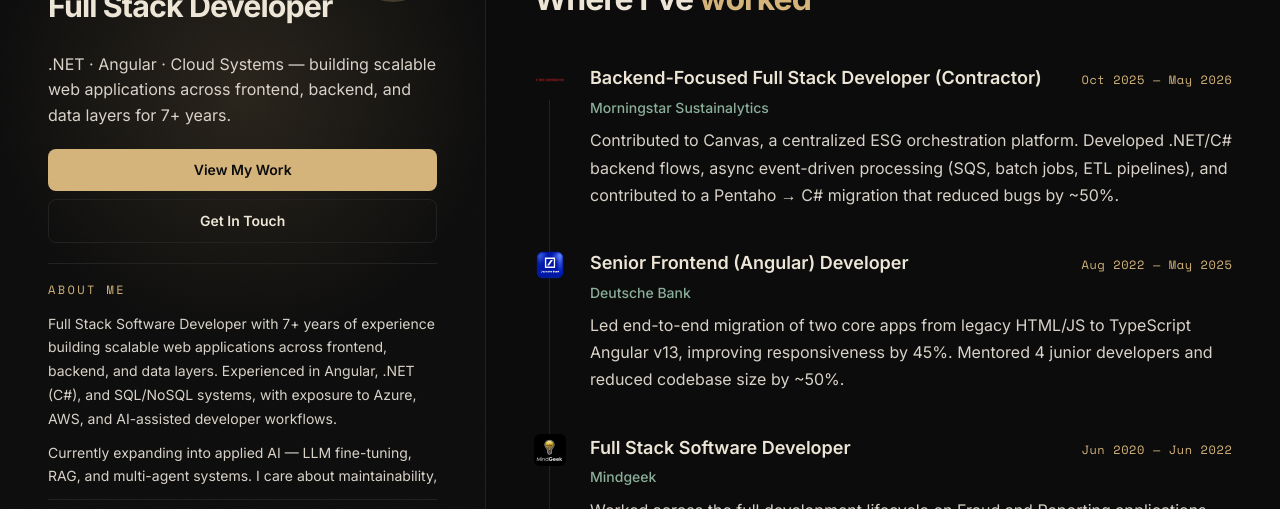
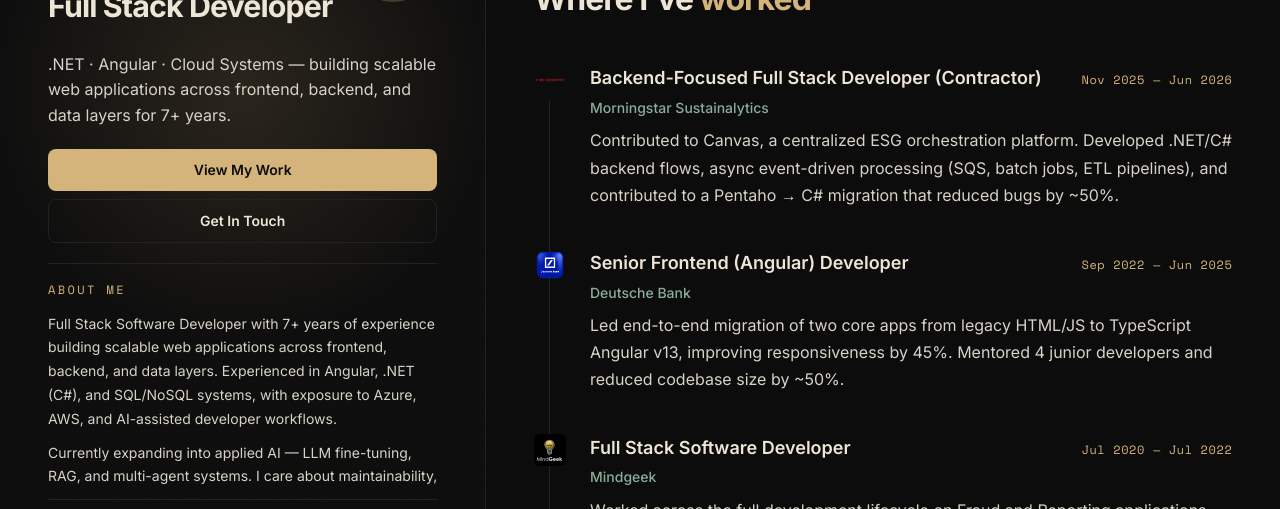
Before and after one commit to ZakariaF1/cv-website, a React (Vite) app: page / in a window 1280 px wide. Shown: the part 196-705 px from the top of the page. Built offline with nearby package versions, Linux system fonts and the light colour scheme.

Commit message:
solved experience dates

```diff
--- a/src/components/About.jsx
+++ b/src/components/About.jsx
@@ -4,28 +4,28 @@
   {
     role: 'Backend-Focused Full Stack Developer (Contractor)',
     company: 'Morningstar Sustainalytics',
-    period: 'Oct 2025 — May 2026',
+    period: 'Nov 2025 — Jun 2026',
     logo: '/morningstar_logo.avif',
     desc: 'Contributed to Canvas, a centralized ESG orchestration platform. Developed .NET/C# backend flows, async event-driven processing (SQS, batch jobs, ETL pipelines), and contributed to a Pentaho → C# migration that reduced bugs by ~50%.',
   },
   {
     role: 'Senior Frontend (Angular) Developer',
     company: 'Deutsche Bank',
-    period: 'Aug 2022 — May 2025',
+    period: 'Sep 2022 — Jun 2025',
     logo: '/deutshche-bank-logo.avif',
     desc: 'Led end-to-end migration of two core apps from legacy HTML/JS to TypeScript Angular v13, improving responsiveness by 45%. Mentored 4 junior developers and reduced codebase size by ~50%.',
   },
   {
     role: 'Full Stack Software Developer',
     company: 'Mindgeek',
-    period: 'Jun 2020 — Jun 2022',
+    period: 'Jul 2020 — Jul 2022',
     logo: '/mindgeek-logo.avif',
     desc: 'Worked across the full development lifecycle on Fraud and Reporting applications. Integrated Azure Logic Apps and Functions, automating workflows that reduced chargebacks and fraud cases by ~15%.',
   },
   {
     role: 'Junior Full Stack .NET Developer',
     company: 'Simpology Australia',
-    period: 'May 2018 — 2020',
+    period: 'Jun 2018 — Jan 2020',
     logo: '/Simpology-Australia-logo.avif',
     desc: 'Built APIs and web apps using MySQL and MongoDB, increasing application speed by 30%. Applied best practices across plugins, widgets, and HTML page development.',
   },
```
